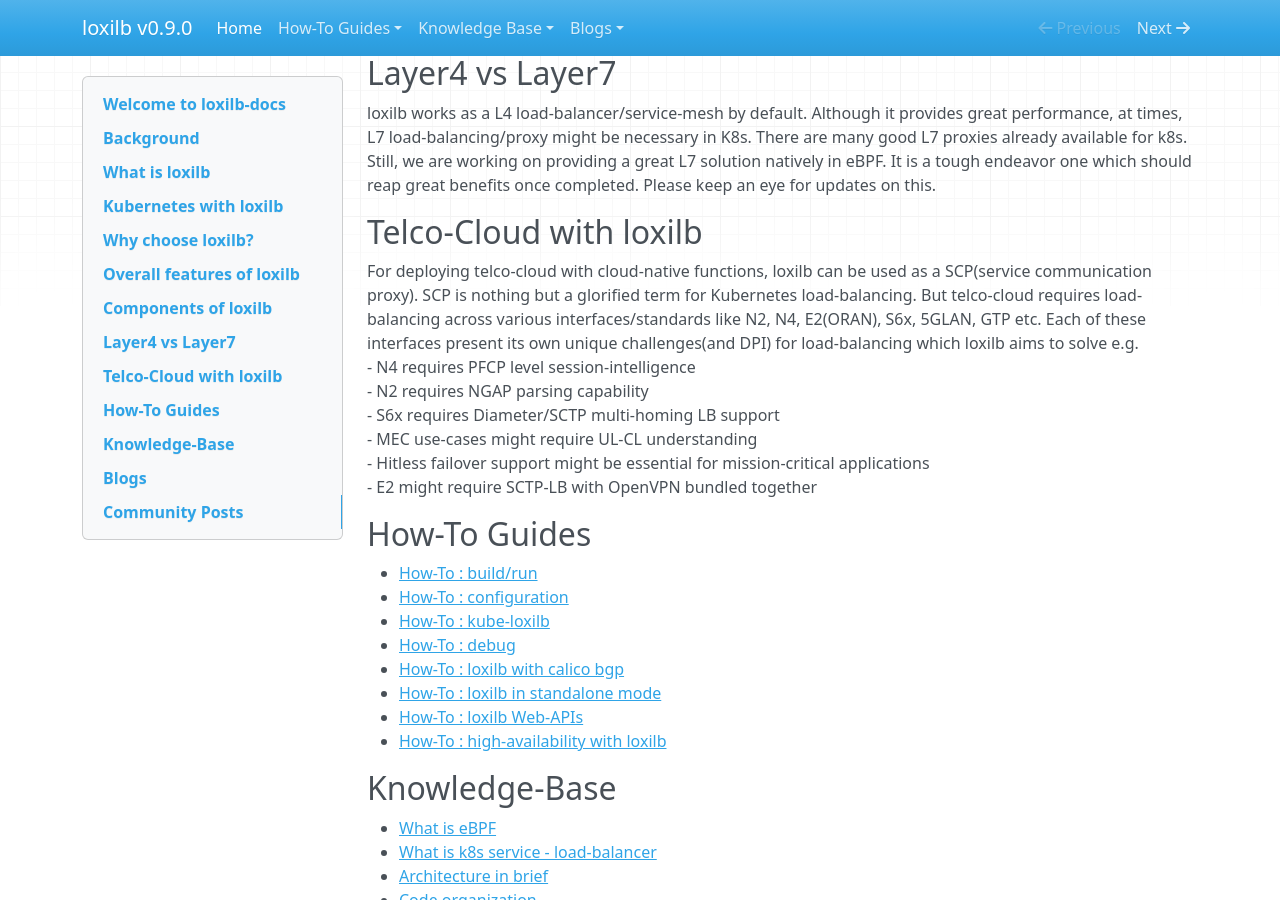
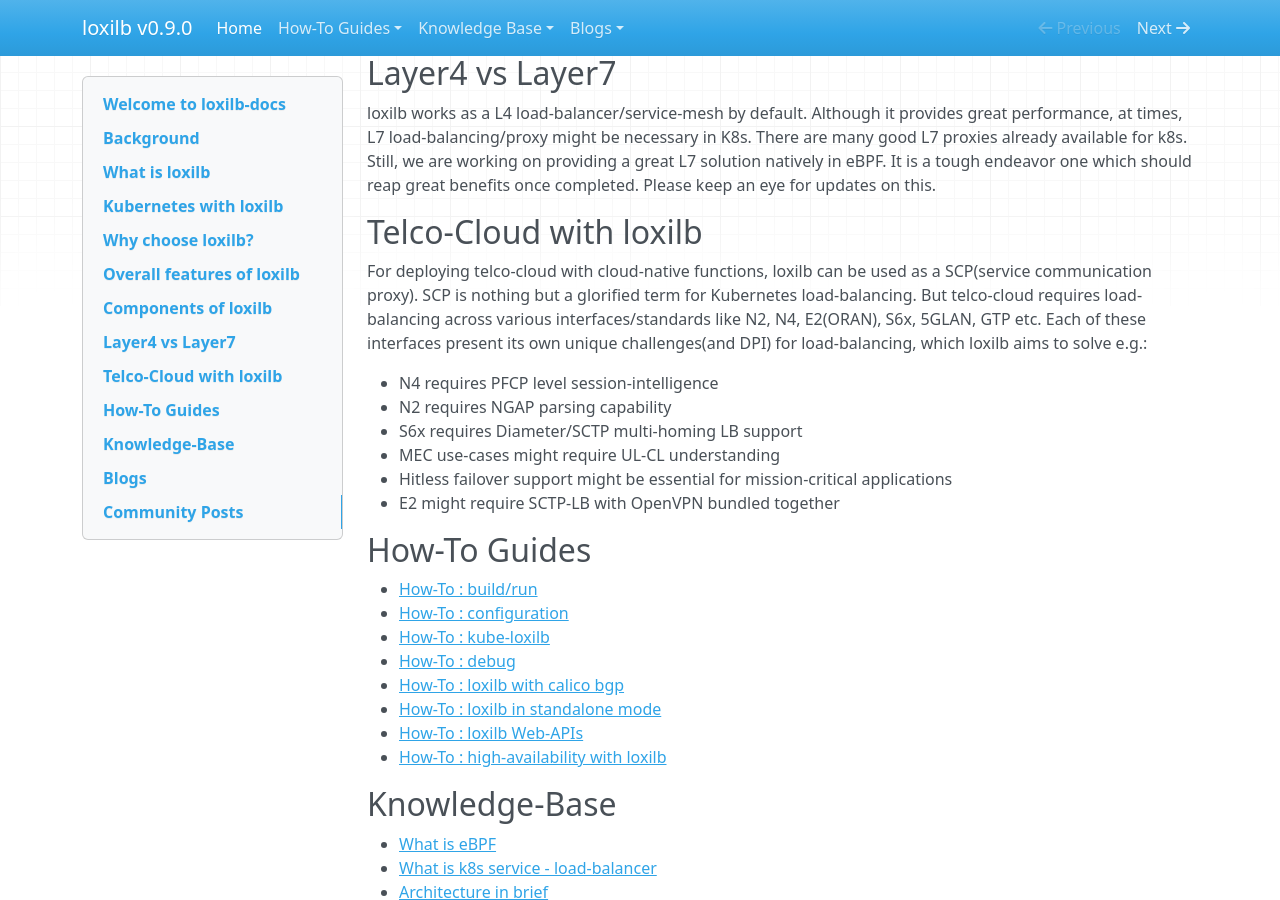
Before and after one commit to loxilb-io/loxilbdocs, an MkDocs documentation site: the page built from docs/index.md, in a window 1280 px wide and 900 px high, scrolled down 2669 px. Built offline with MkDocs 1.6.1, drawn with Linux system fonts in a browser that asks for light colours; nearby versions of some CDN libraries.

```diff
--- a/docs/index.md
+++ b/docs/index.md
@@ -66,7 +66,8 @@ Additionally, loxilb can also support cluster-ip and node-port services and ther
 loxilb works as a L4 load-balancer/service-mesh by default. Although it provides great performance, at times, L7 load-balancing/proxy might be necessary in K8s. There are many good L7 proxies already available for k8s. Still, we are working on providing a great L7 solution natively in eBPF. It is a tough endeavor one which should reap great benefits once completed. Please keep an eye for updates on this.
 
 ## Telco-Cloud with loxilb
-For deploying telco-cloud with cloud-native functions, loxilb can be used as a SCP(service communication proxy). SCP is nothing but a glorified term for Kubernetes load-balancing. But telco-cloud requires load-balancing across various interfaces/standards like N2, N4, E2(ORAN), S6x, 5GLAN, GTP etc. Each of these interfaces present its own unique challenges(and DPI) for load-balancing which loxilb aims to solve e.g.
+For deploying telco-cloud with cloud-native functions, loxilb can be used as a SCP(service communication proxy). SCP is nothing but a glorified term for Kubernetes load-balancing. But telco-cloud requires load-balancing across various interfaces/standards like N2, N4, E2(ORAN), S6x, 5GLAN, GTP etc. Each of these interfaces present its own unique challenges(and DPI) for load-balancing, which loxilb aims to solve e.g.:
+
 - N4 requires PFCP level session-intelligence
 - N2 requires NGAP parsing capability
 - S6x requires Diameter/SCTP multi-homing LB support
```
